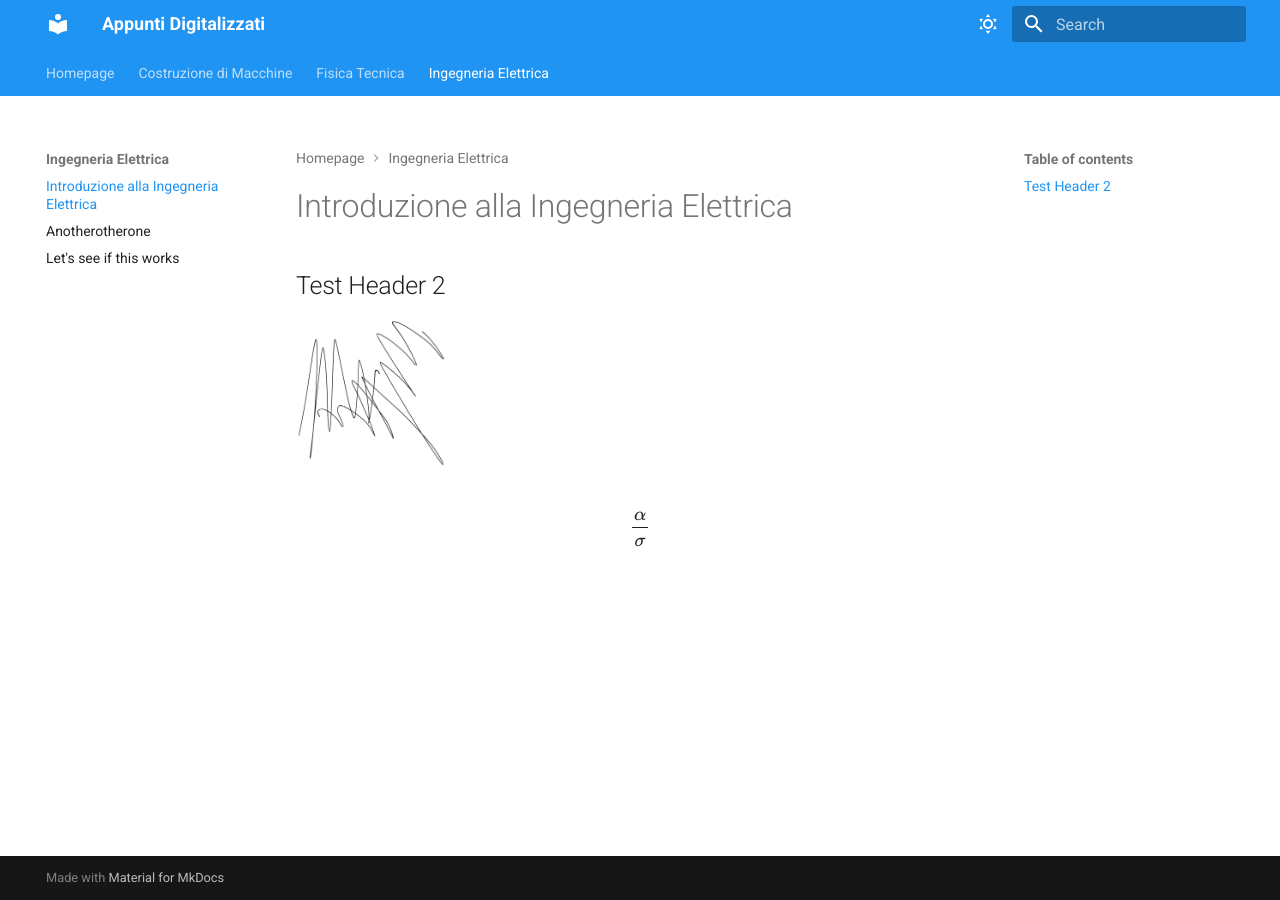
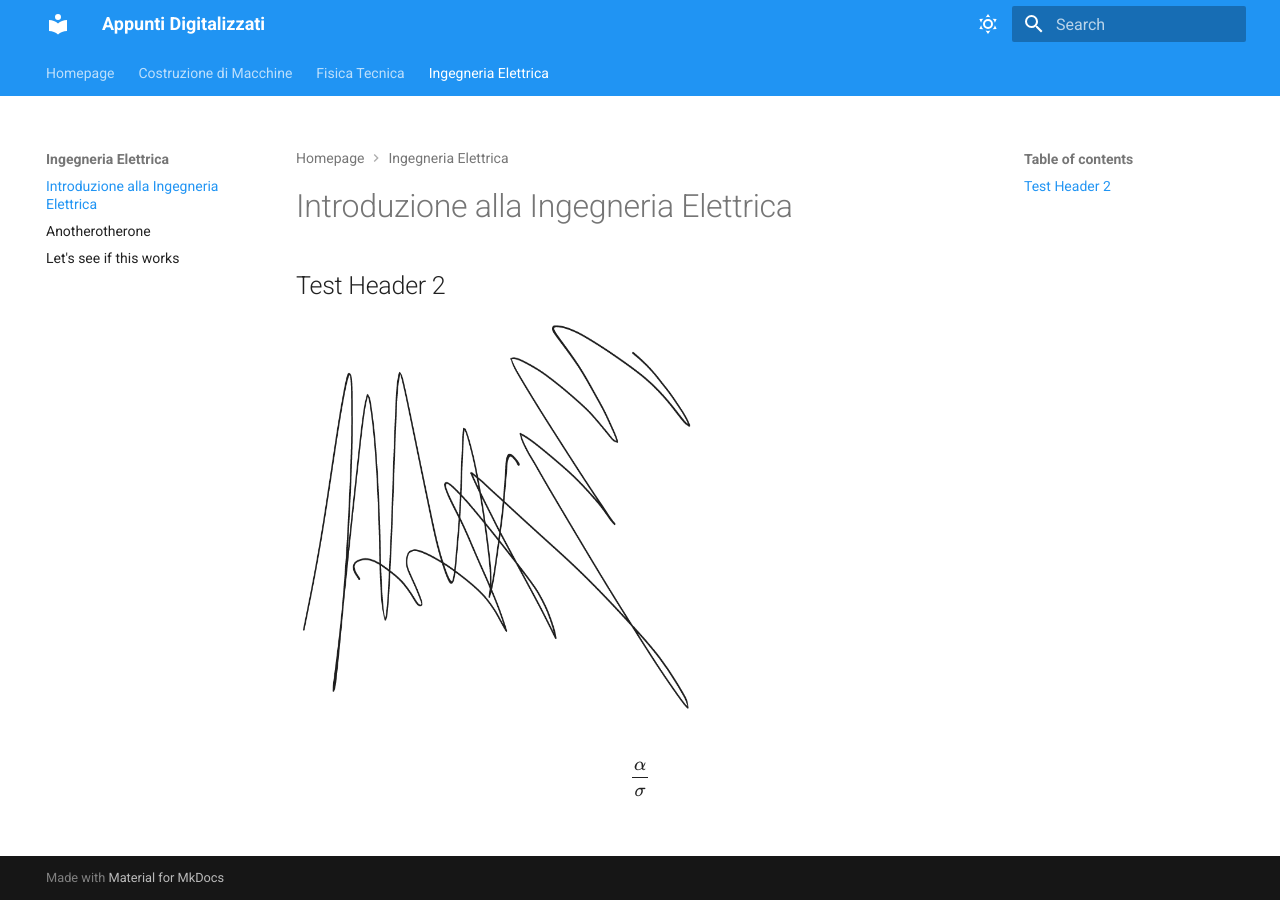
Before and after one commit to MORaHo/Appunti, an MkDocs documentation site: the page built from docs/Ingegneria_Elettrica/Test File.md, in a window 1280 px wide. Built offline with MkDocs 1.6.1 and Material for MkDocs 9.7.7, drawn with Linux system fonts in a browser that asks for light colours; some web fonts are replaced.

Commit message:
Update Test File.md

```diff
--- a/docs/Ingegneria_Elettrica/Test File.md
+++ b/docs/Ingegneria_Elettrica/Test File.md
@@ -11,6 +11,6 @@ share: true
 
 ## Test Header 2
 
-![](../images/Drawing 2023-08-22 23.38.00.excalidraw.png){: style="height:150px;width:150px"}
+![](../images/Drawing 2023-08-22 23.38.00.excalidraw.png){: style="height:400px;width:400px"}
 
 $$\frac{\alpha}{\sigma}$$
```
